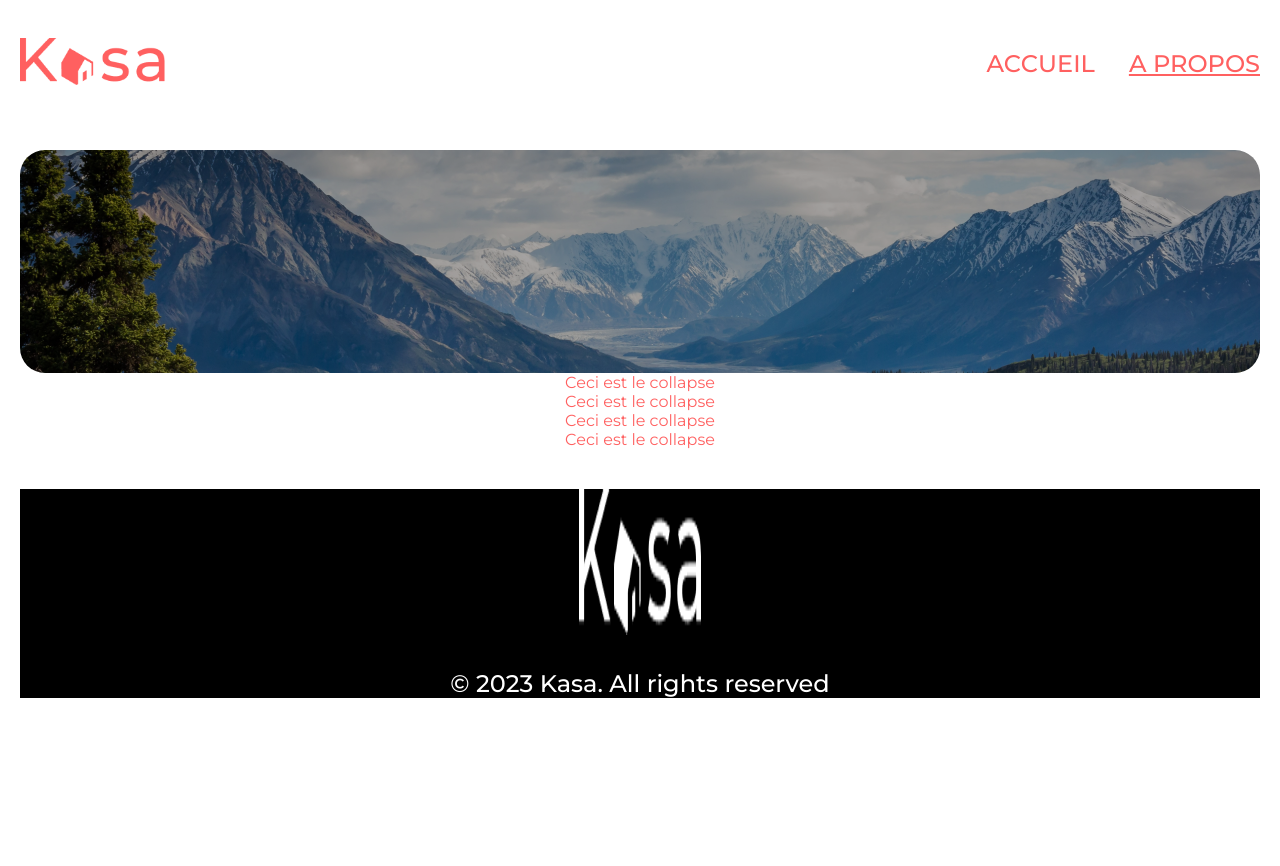
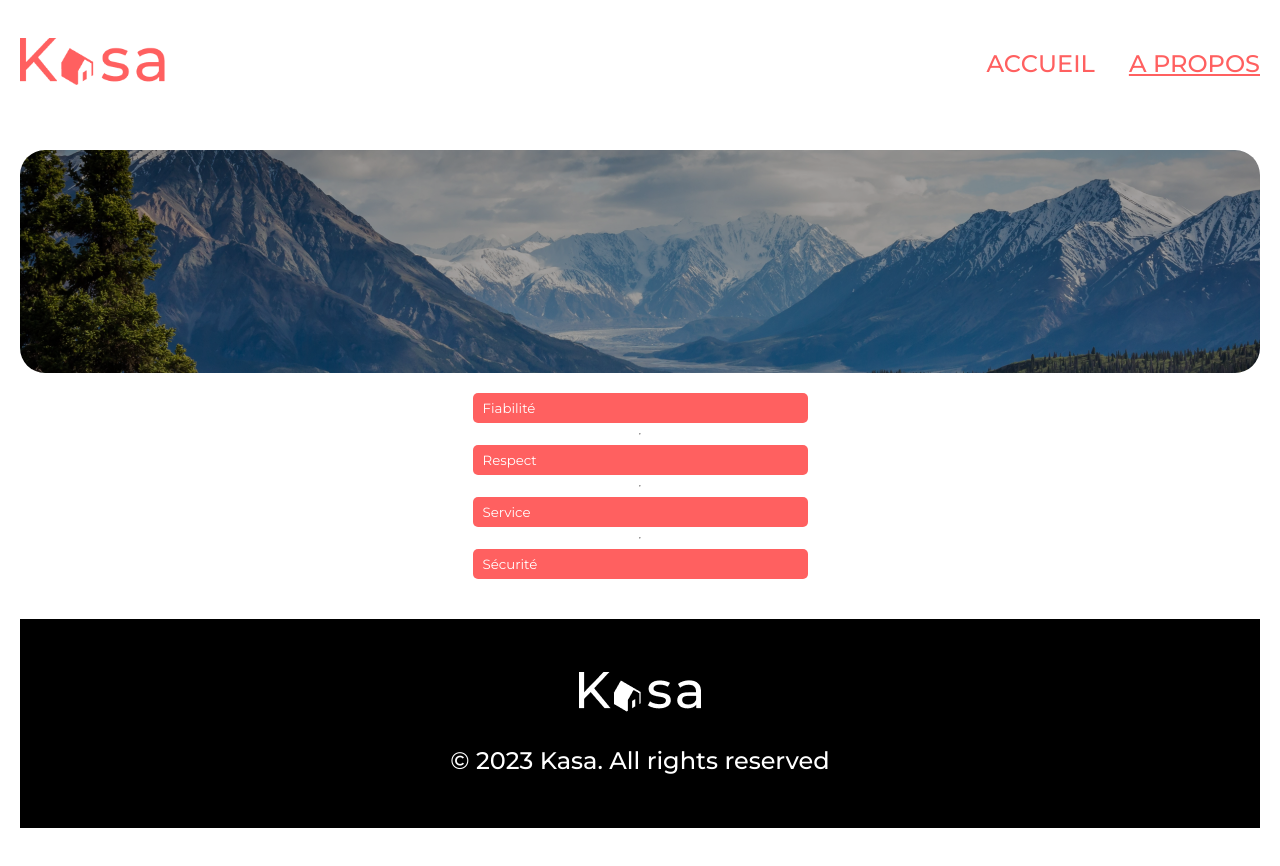
Before and after one commit to Elishaya13/Kasa_P7_OpenClassrooms, a React (Create React App) app: page /about in a window 1280 px wide. Shown: the top 866 px of the page. Before the commit the page ends 800 px from the top, so only its background shows below. Built offline with nearby package versions, Linux system fonts and the light colour scheme.

Commit message:
works on collapse

```diff
--- a/src/components/aboutBody/AboutBody.js
+++ b/src/components/aboutBody/AboutBody.js
@@ -1,15 +1,35 @@
 import React from 'react';
 import Collapse from '../collapse/Collapse';
 import './aboutBody.scss'
+import arrow_close from '../../assets/images/arrow_down.svg'
+
+
 
 const AboutBody = () => {
     return (
         <div className='AboutBody'>
 
-            <Collapse />
-            <Collapse />
-            <Collapse />
-            <Collapse />
+
+            <Collapse
+                arrow={arrow_close}
+                title="Fiabilité"
+            />
+            <hr />
+            <Collapse
+                arrow={arrow_close}
+                title="Respect"
+            />
+            <hr />
+            <Collapse
+                arrow={arrow_close}
+                title="Service"
+            />
+            <hr />
+            <Collapse
+                arrow={arrow_close}
+                title="Sécurité"
+            />
+
 
         </div>
     );
--- a/src/components/aboutBody/aboutBody.scss
+++ b/src/components/aboutBody/aboutBody.scss
@@ -1,5 +1,8 @@
 .AboutBody {
+
     display: flex;
     flex-direction: column;
     align-items: center;
+    gap: 10px;
+    margin: 20px 0 20px 0;
 }
--- a/src/components/collapse/Collapse.js
+++ b/src/components/collapse/Collapse.js
@@ -1,13 +1,47 @@
 import React from 'react';
+import { useState } from 'react';
+import './collapse.scss'
+//import arrow_close from '../../assets/images/arrow_down.svg'
 
 
-const Collapse = () => {
+const Collapse = ({ title, arrow }) => {
+    //const [open, setopen] = useState(false);
+
+
     return (
-        <div>
-            Ceci est le collapse
 
+        <div className='Collapse'>
+            <button className='Collapse__button'>{title}</button>
+            <img src={arrow} alt='fleche'></img>
         </div>
+
+
+        // <div className='Collapse'>
+        //     <p>{title}</p>
+        //     <img src={arrow} alt='fleche'></img>
+
+        // </div>
     );
 };
 
 export default Collapse;
+
+// function ButtonCollapse({ arrowToggle, title }) {
+//     return (
+//         <div className='Collapse'>
+//             <Button onClick={arrowToggle}>
+//                 {title}
+//             </Button>
+//             {/* <img src={arrow} alt='fleche'></img> */}
+
+//         </div>
+//     );
+// }
+
+// function Button({ onClick, children }) {
+//     return (
+//         <button onClick={onClick}>
+//             {children}
+//         </button>
+//     )
+// }
--- /dev/null
+++ b/src/components/collapse/collapse.scss
@@ -0,0 +1,37 @@
+@import '../../styles/variables';
+@import '../../styles/mixins';
+
+.Collapse {
+
+    display: flex;
+    flex-direction: row;
+   // justify-content:space-between ;
+    align-items: center;
+
+    &__button {
+
+        position: relative;
+        width: 335px ;
+        height: 30px;
+        border-radius: 5px;
+        border: none;
+        color:$secondary-color;
+        background-color: $primary-color;
+
+        padding: 0 10px 0 10px;
+        text-align: left;
+
+
+
+
+    }
+    img {
+        position: absolute;
+        right: 10%;
+        width: 19px;
+        height: 19px;
+    }
+
+
+
+}
--- a/src/pages/about/about.scss
+++ b/src/pages/about/about.scss
@@ -4,13 +4,18 @@
    max-width: 375px;
    margin: auto;
 
+
    @include mediumMinBreakPoins {
     max-width: 1440px;
    }
+   .Banner {
 
-   img {
-    height: 223px;
+    img {
+
+        height: 223px;
+       }
    }
 
 
+
 }
--- /dev/null
+++ b/src/utils/handle.js
@@ -0,0 +1,5 @@
+export default function CollapseToggle() {
+    function handleClick() {
+        alert('You clicked me)')
+    }
+}
```
Also changed, not shown: src/assets/images/arrow_close.png (added), src/assets/images/arrow_down.svg (added).
